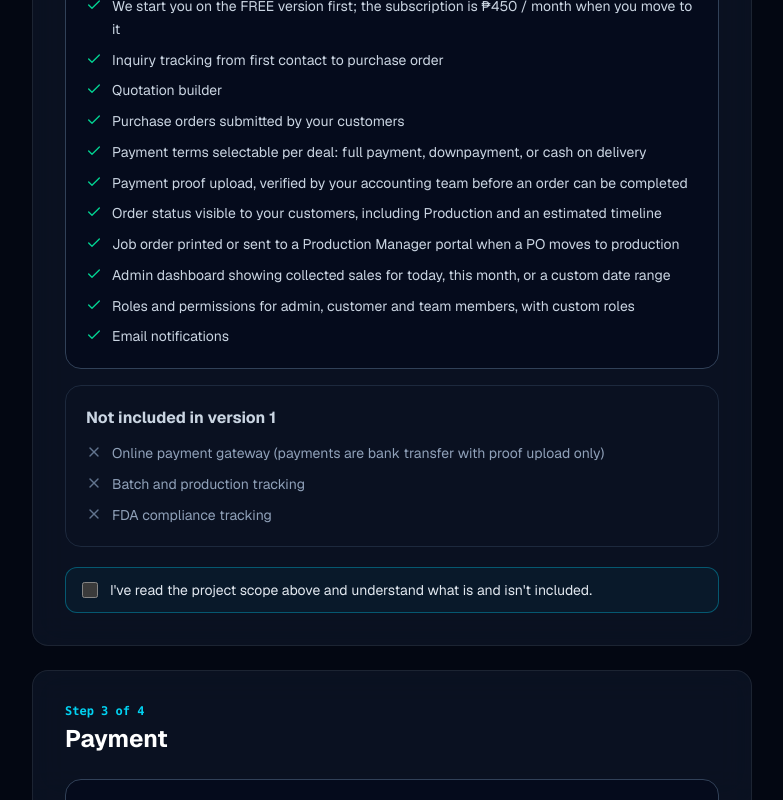
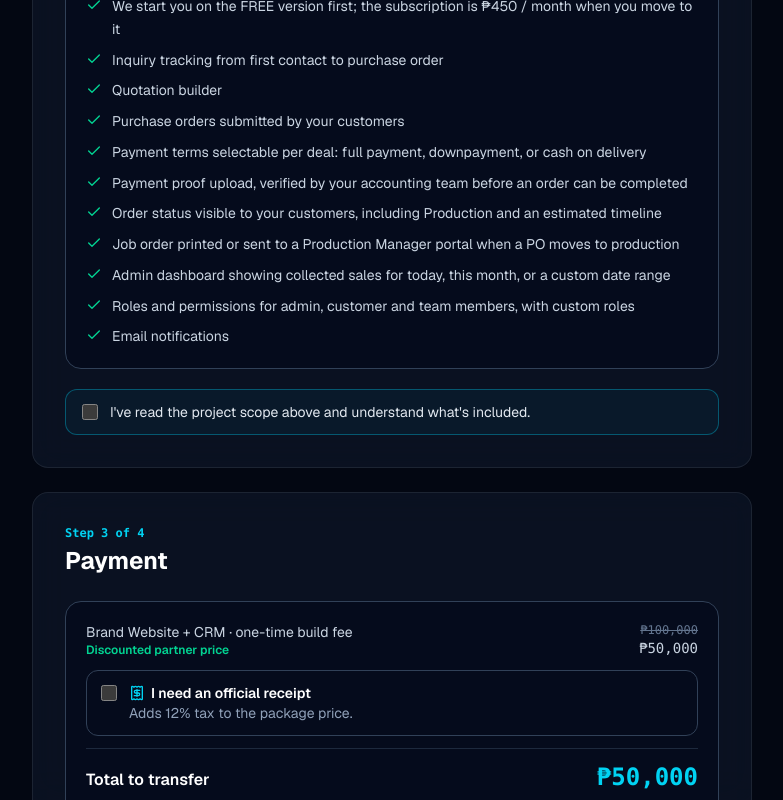
Before and after one commit to asensoproject/clive-llora-portfolio, a Next.js app: page /onboarding in a window 1280 px wide. Shown: the part 1663-2463 px from the top of the page, without its empty margins (248-1031 px from the left). Built offline with nearby package versions, Linux system fonts and the light colour scheme.

Commit message:
feat(onboarding): remove not-included list from scope
Co-Authored-By: Claude Opus 5.5 <noreply@anthropic.com>

```diff
--- a/src/components/onboarding/OnboardingForm.tsx
+++ b/src/components/onboarding/OnboardingForm.tsx
@@ -1,7 +1,7 @@
 "use client";
 
 import React, { useMemo, useState } from "react";
-import { Check, CheckCircle2, Copy, FileUp, Loader2, Lock, Receipt, X } from "lucide-react";
+import { Check, CheckCircle2, Copy, FileUp, Loader2, Lock, Receipt } from "lucide-react";
 import { ONBOARDING, computeTotals, peso } from "@/data/onboardingConfig";
 
 type Status = { kind: "idle" } | { kind: "submitting"; step: string } | { kind: "error"; message: string } | { kind: "done"; reference: string; total: number };
@@ -59,17 +59,6 @@ const Scope = () => (
         </ul>
       </div>
     ))}
-    <div className="rounded-2xl border border-slate-800 p-5">
-      <h3 className="font-bold text-slate-300">Not included in version 1</h3>
-      <ul className="mt-3 space-y-2">
-        {ONBOARDING.scope.notIncluded.map((item) => (
-          <li key={item} className="flex gap-2.5 text-sm text-slate-400 leading-relaxed">
-            <X className="w-4 h-4 mt-0.5 text-slate-500 shrink-0" />
-            <span>{item}</span>
-          </li>
-        ))}
-      </ul>
-    </div>
   </div>
 );
 
@@ -196,7 +185,7 @@ export const OnboardingForm = () => {
         <Scope />
         <label className="flex items-start gap-3 rounded-xl border border-cyan-500/40 bg-cyan-500/5 px-4 py-3 text-sm text-slate-200 cursor-pointer">
           <input type="checkbox" checked={scopeAccepted} onChange={(e) => setScopeAccepted(e.target.checked)} className="accent-cyan-500 w-4 h-4 mt-0.5 shrink-0" />
-          <span>I&apos;ve read the project scope above and understand what is and isn&apos;t included.</span>
+          <span>I&apos;ve read the project scope above and understand what&apos;s included.</span>
         </label>
       </Card>
 
--- a/src/data/onboardingConfig.ts
+++ b/src/data/onboardingConfig.ts
@@ -23,7 +23,7 @@ export const ONBOARDING = {
   // The fixed scope the client accepts. Bump `version` whenever the wording changes;
   // each submission stores the version it agreed to.
   scope: {
-    version: "2026-10-29c",
+    version: "2026-10-29d",
     included: [
       {
         title: "Brand website",
@@ -76,11 +76,6 @@ export const ONBOARDING = {
         ],
       },
     ],
-    notIncluded: [
-      "Online payment gateway (payments are bank transfer with proof upload only)",
-      "Batch and production tracking",
-      "FDA compliance tracking",
-    ],
   },
 
   receipt: {
```
